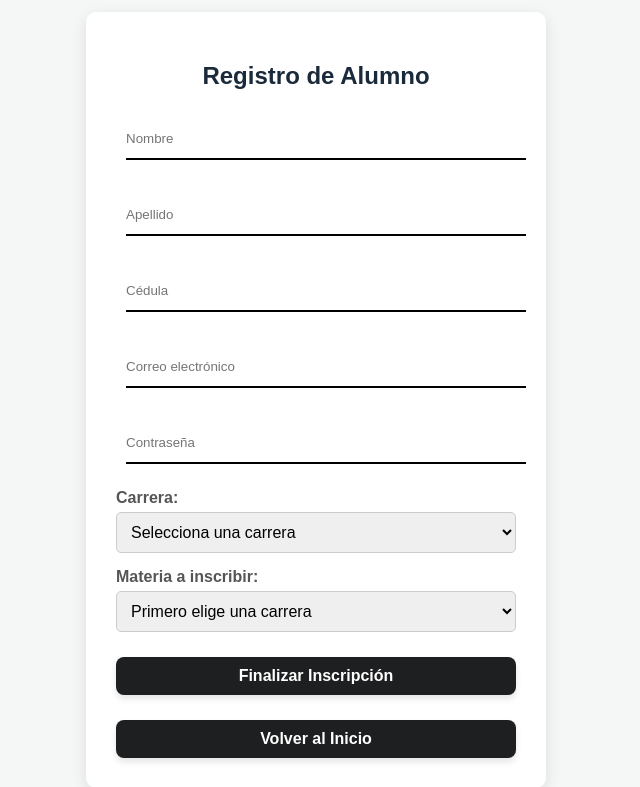
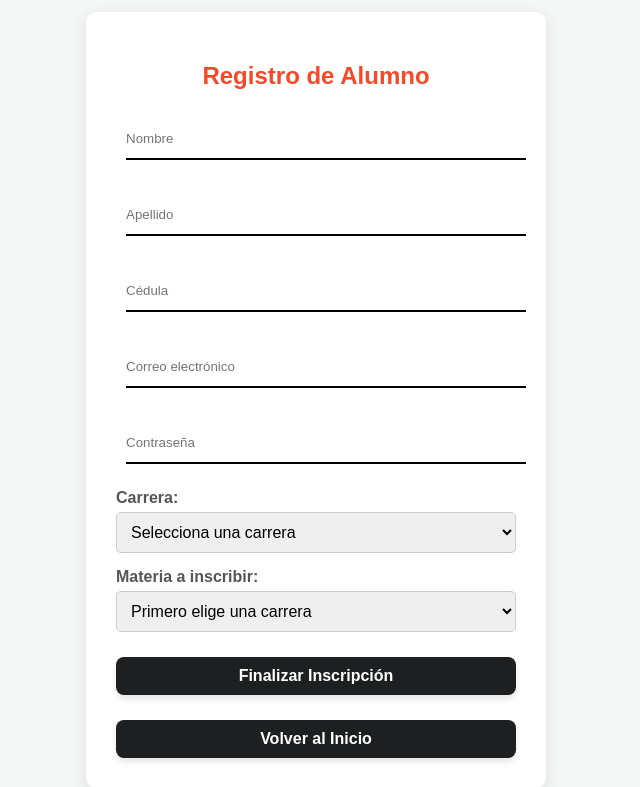
Before and after one commit to TrvpChylt/Sistema_Universidad, a Flask app: page /registro in a window 1280 px wide. Shown: the top 787 px of the page, without its empty margins (324-964 px from the left). Run offline with Flask 3, Linux system fonts and the light colour scheme; data that the repository does not hold is empty.

Commit message:
cambios en el apartado de inscripcion

```diff
--- a/static/Inscripcion.css
+++ b/static/Inscripcion.css
@@ -17,7 +17,7 @@ body {
     max-width: 400px;
 }
 
-h2 { text-align: center; color: #1a2a3a; }
+h2 { text-align: center; color: #F54927; }
 
 form { display: flex; flex-direction: column; gap: 15px; }
 
```
